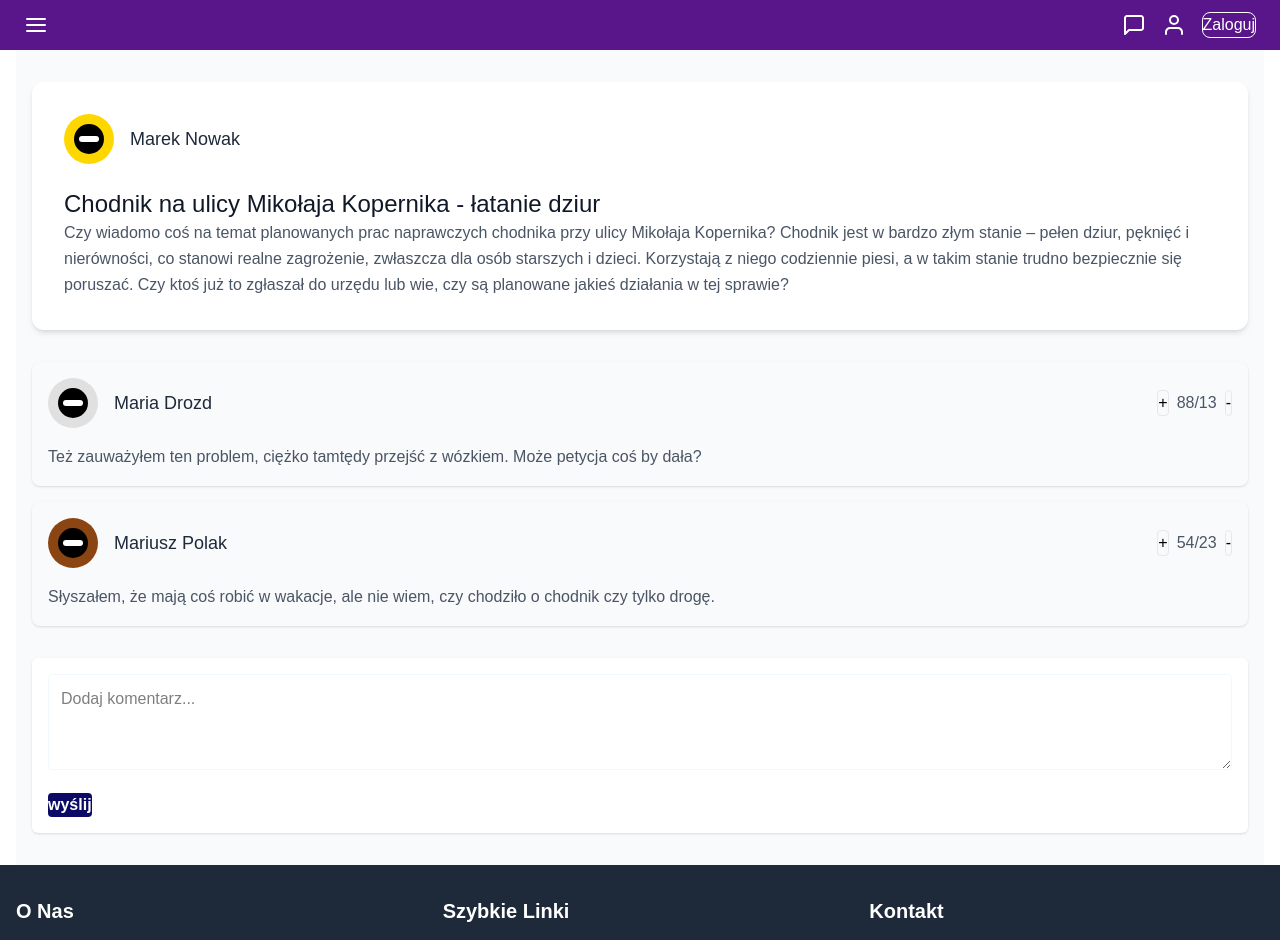
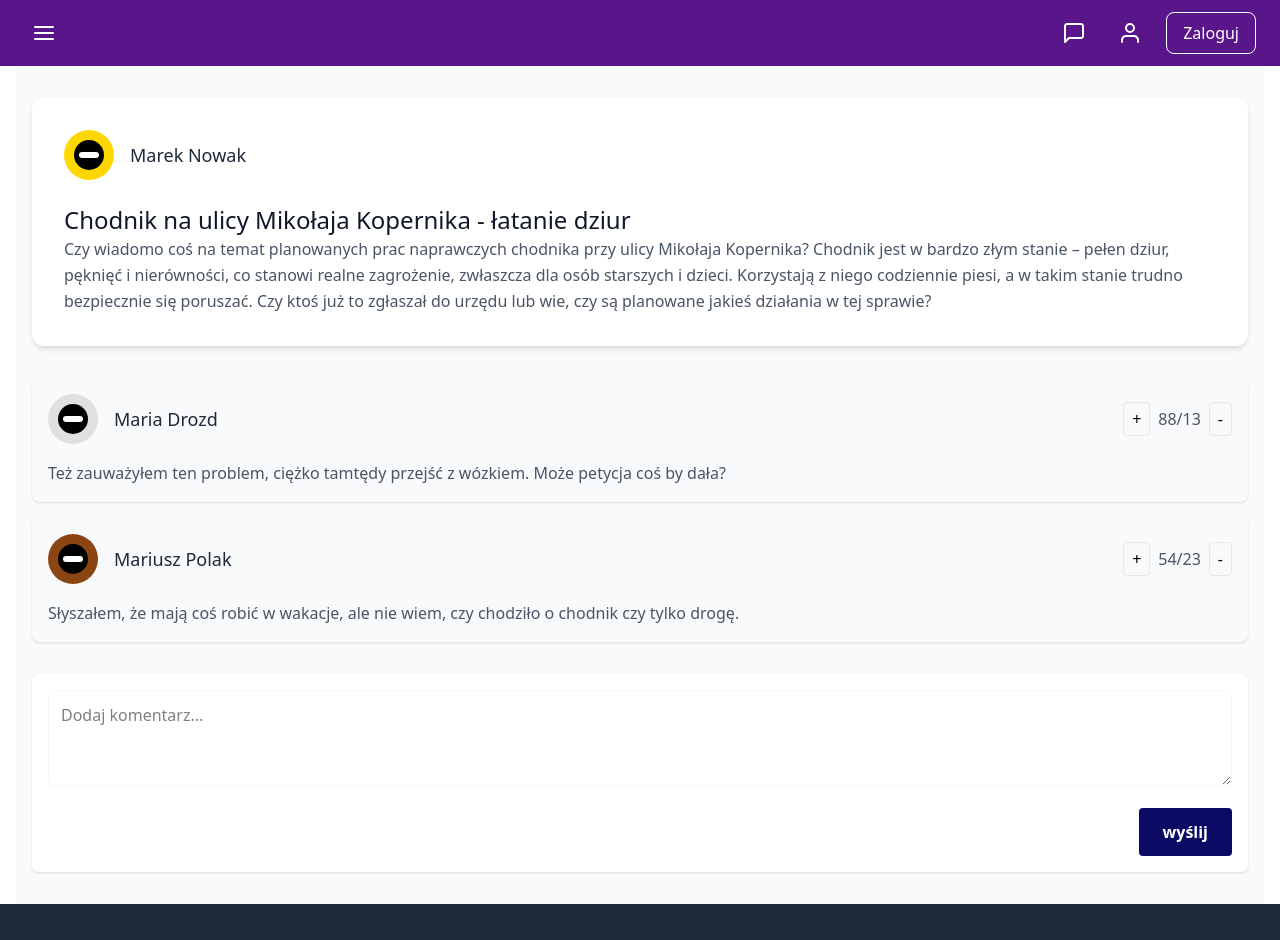
Before and after one commit to Walentalien/Hacknarok2025, a React (Vite) app in the folder frontend/: page /forum in a window 1280 px wide. Shown: the top 940 px of the page. Built offline with nearby package versions, Linux system fonts and the light colour scheme.

Commit message:
fixed some issues

```diff
--- a/frontend/src/pages/forum.jsx
+++ b/frontend/src/pages/forum.jsx
@@ -41,7 +41,9 @@ const Forum = () => {
             placeholder="Dodaj komentarz..."
             className="w-full min-h-24 p-3 border border-sky-50 rounded-sm mb-4 resize-y"
           />
-          <button className="bg-[#0B0B66] text-white border-none p-6 px-6 rounded-sm cursor-pointer font-semibold hover:outline-2 hover:outline-blue-300">wyślij</button>
+          <div className="flex justify-end">
+            <button className="bg-[#0B0B66] text-white border-none p-3 px-6 rounded-sm cursor-pointer font-semibold hover:outline-2 hover:outline-blue-300">wyślij</button>
+          </div >
         </div>
       </div>
     </div>
--- a/frontend/src/pages/login.css
+++ b/frontend/src/pages/login.css
@@ -1,9 +1,5 @@
 /* Reset */
-body, h1, p, button {
-    margin: 0;
-    padding: 0;
-    font-family: Arial, sans-serif;
-  }
+
 
   .login-container {
     background-color: #f3f3f3;
```
